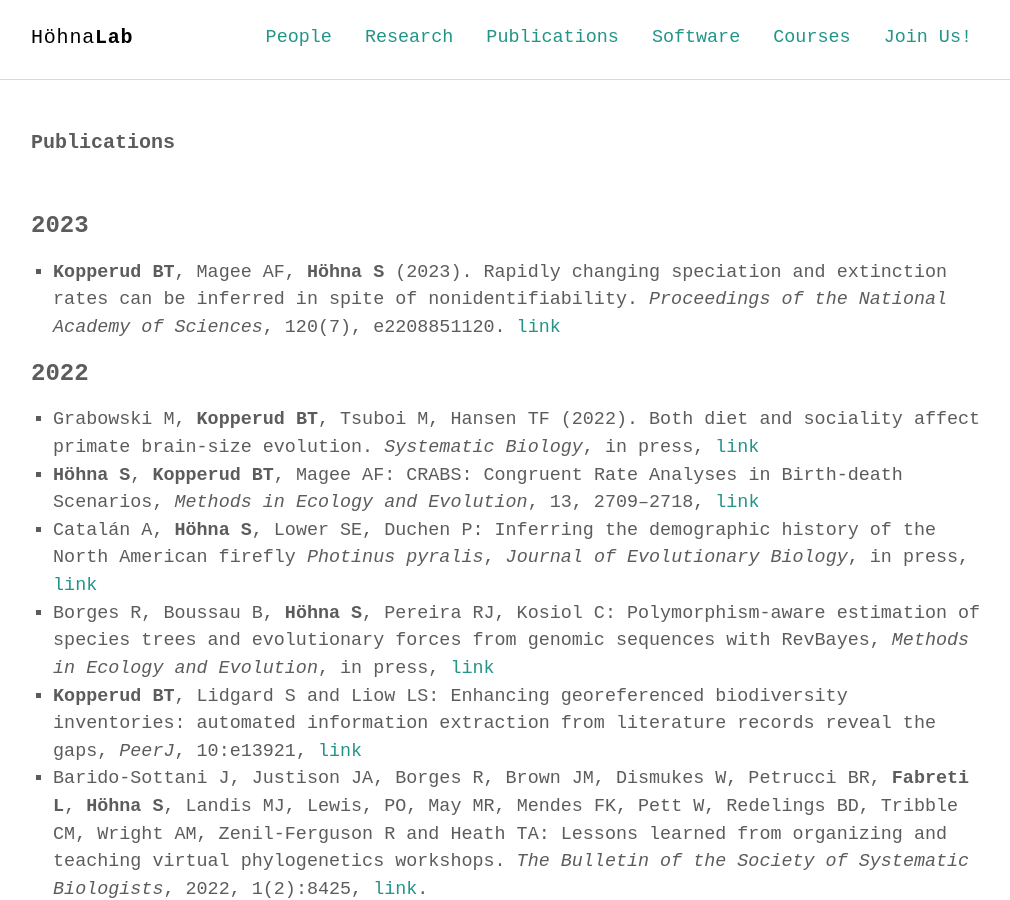
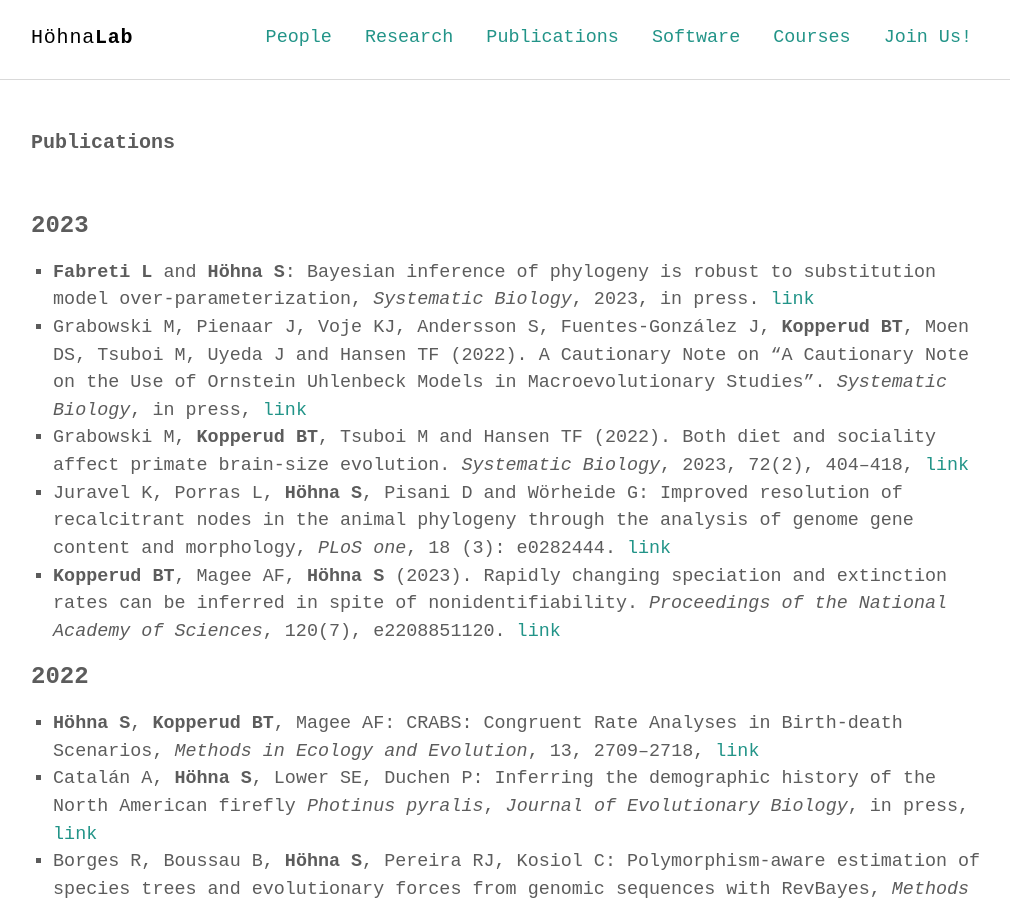
Before and after one commit to hoehnalab/hoehnalab.github.io, a Jekyll site: the page built from publications.md, in a window 1280 px wide and 900 px high. Shown: the whole window, without its empty margins (133-1143 px from the left). Built offline with Jekyll 4.4.1, drawn with Linux system fonts in a browser that asks for light colours; some web fonts are replaced.

Commit message:
updating publications

```diff
--- a/publications.md
+++ b/publications.md
@@ -4,9 +4,13 @@ title: Publications
 permalink: /publications/
 ---
 <h3>2023</h3>
+- <strong>Fabreti L</strong> and <strong>H&ouml;hna S</strong>: Bayesian inference of phylogeny is robust to substitution model over-parameterization, *Systematic Biology*, 2023, in press. [link](https://doi.org/10.1093/sysbio/syad041)
+- Grabowski M, Pienaar J, Voje KJ, Andersson S, Fuentes-González J, <strong>Kopperud BT</strong>, Moen DS, Tsuboi M, Uyeda J and Hansen TF (2022). A Cautionary Note on “A Cautionary Note on the Use of Ornstein Uhlenbeck Models in Macroevolutionary Studies”. *Systematic Biology*, in press, [link](https://doi.org/10.1093/sysbio/syad012)
+- Grabowski M, <strong>Kopperud BT</strong>, Tsuboi M and Hansen TF (2022). Both diet and sociality affect primate brain-size evolution. *Systematic Biology*, 2023, 72(2), 404--418, [link](https://doi.org/10.1093/sysbio/syac075)
+- Juravel K, Porras L, <strong>H&ouml;hna S</strong>, Pisani D and Wörheide G: Improved resolution of recalcitrant nodes in the animal phylogeny through the analysis of genome gene content and morphology, *PLoS one*, 18 (3): e0282444. [link](https://doi.org/10.1371/journal.pone.0282444)
 - <strong>Kopperud BT</strong>, Magee AF, <strong>H&ouml;hna S</strong> (2023). Rapidly changing speciation and extinction rates can be inferred in spite of nonidentifiability. *Proceedings of the National Academy of Sciences*, 120(7), e2208851120. [link](https://www.pnas.org/doi/abs/10.1073/pnas.2208851120)
+
 <h3>2022</h3>
-- Grabowski M, <strong>Kopperud BT</strong>, Tsuboi M, Hansen TF (2022). Both diet and sociality affect primate brain-size evolution. *Systematic Biology*, in press, [link](https://doi.org/10.1093/sysbio/syac075)
 - <strong>H&ouml;hna S</strong>, <strong>Kopperud BT</strong>, Magee AF: CRABS: Congruent Rate Analyses in Birth-death Scenarios, *Methods in Ecology and Evolution*, 13, 2709–2718, [link](https://doi.org/10.1111/2041-210X.13997)
 - Catalán A, <strong>H&ouml;hna S</strong>, Lower SE, Duchen P: Inferring the demographic history of the North American firefly *Photinus pyralis*, *Journal of Evolutionary Biology*, in press, [link](https://doi.org/10.1111/jeb.14094)
 - Borges R, Boussau B, <strong>H&ouml;hna S</strong>, Pereira RJ, Kosiol C: Polymorphism-aware estimation of species trees and evolutionary forces from genomic sequences with RevBayes, *Methods in Ecology and Evolution*, in press, [link](https://doi.org/10.1111/2041-210X.13980)
```
Also changed, not shown: 1 other file.
